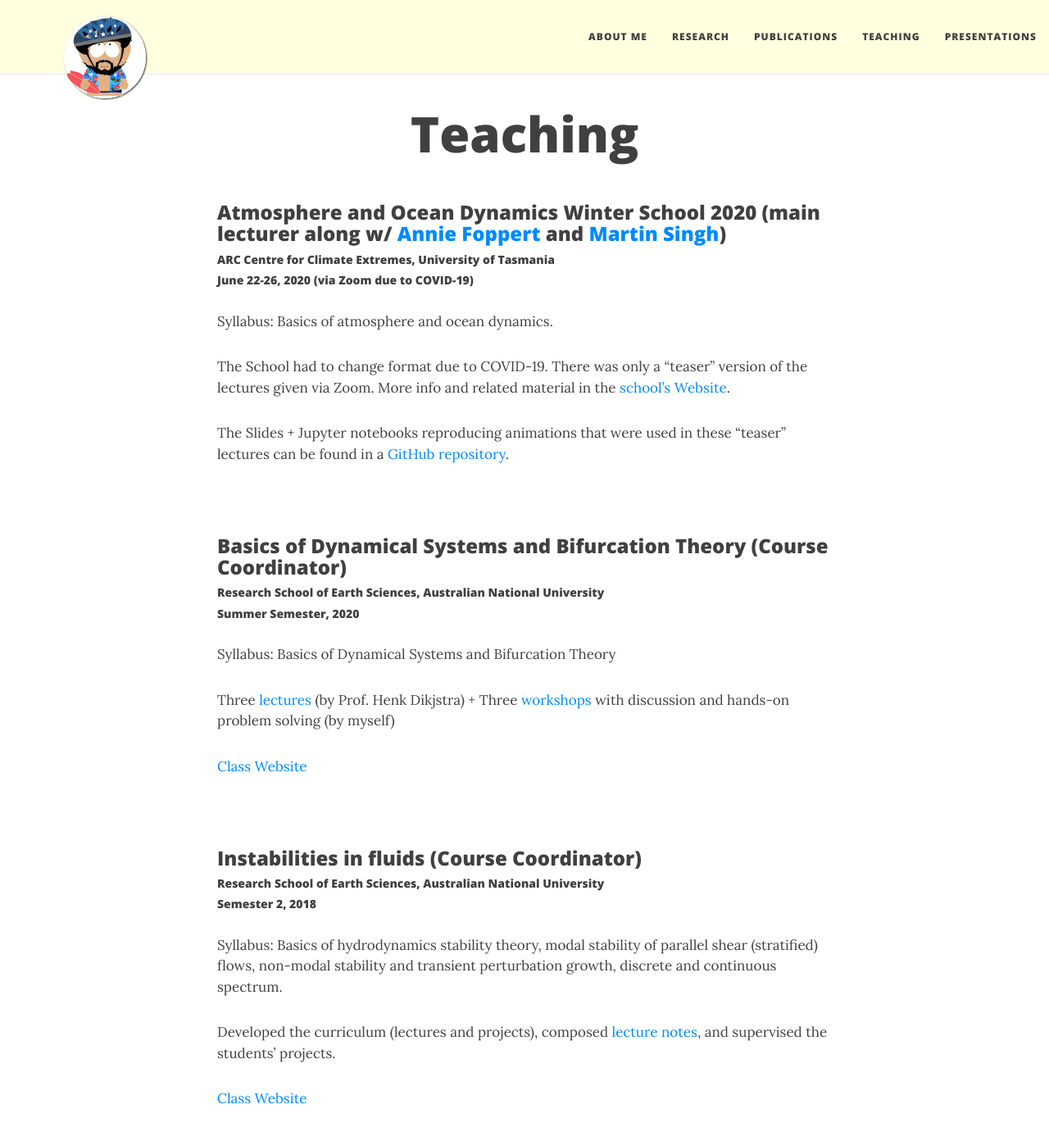
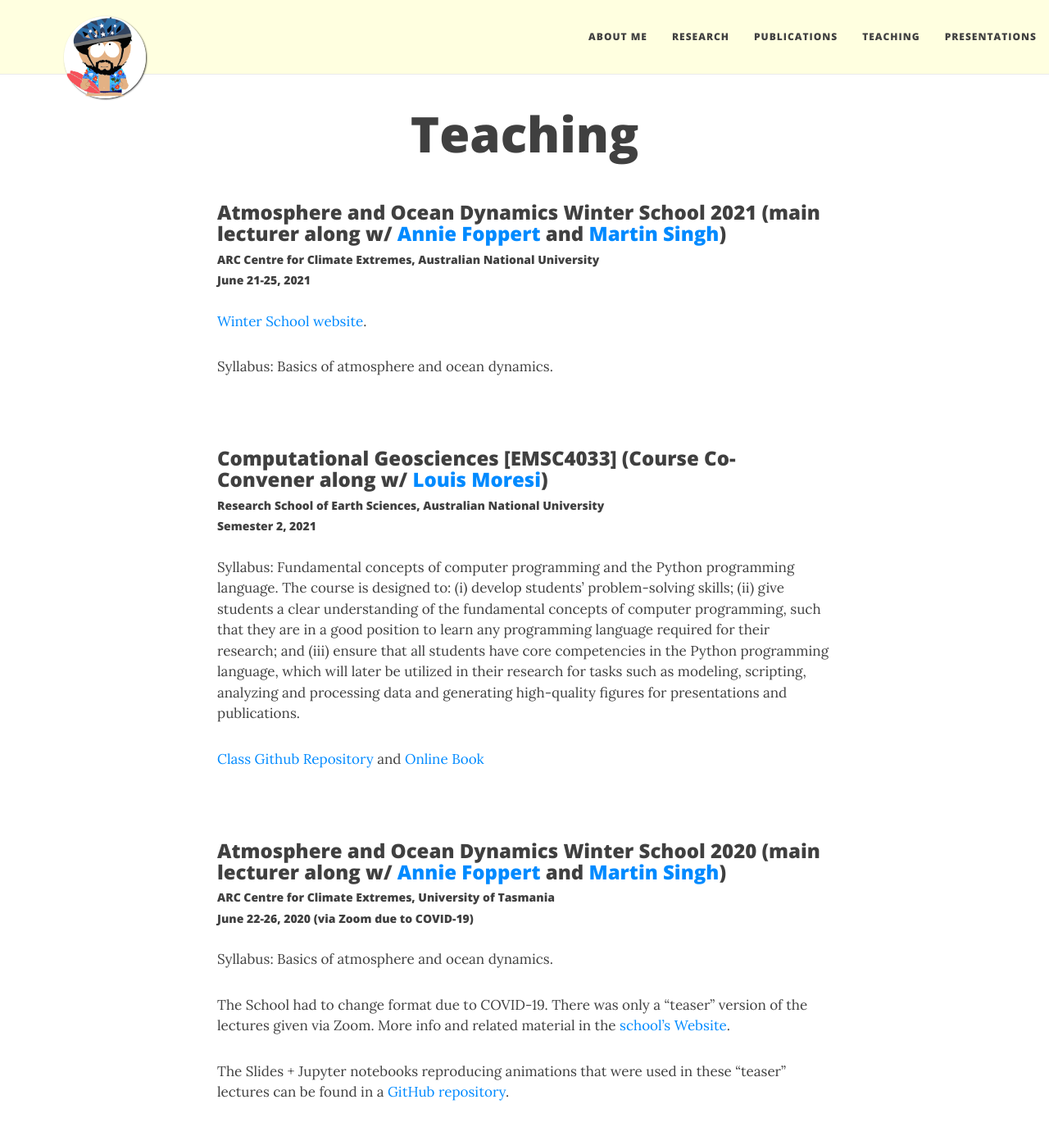
Before and after one commit to navidcy/navidcy.github.io, a Jekyll site: the page built from teaching.md, in a window 1280 px wide and 1400 px high. Shown: the top 1386 px of the window at 82% size. Built offline with Jekyll 4.4.1, drawn with Linux system fonts in a browser that asks for light colours; nearby versions of some CDN libraries.

Commit message:
add clexwinterschool2021 + EMSC4033

```diff
--- a/teaching.md
+++ b/teaching.md
@@ -4,6 +4,26 @@ title: Teaching
 #subtitle:
 ---
 
+
+### Atmosphere and Ocean Dynamics Winter School 2021 (main lecturer along w/ [Annie Foppert](https://scholar.google.com/citations?user=kZ8lBdoAAAAJ&hl=en){:target="_blank"} and [Martin Singh](http://singh.sci.monash.edu){:target="_blank"})
+##### ARC Centre for Climate Extremes, Australian National University
+##### June 21-25, 2021
+
+[Winter School website][clexwinterschool2021]{:target="_blank"}.
+
+Syllabus: Basics of atmosphere and ocean dynamics.
+
+<br>
+
+### Computational Geosciences [EMSC4033] (Course Co-Convener along w/ [Louis Moresi](http://www.moresi.info))
+##### Research School of Earth Sciences, Australian National University
+##### Semester 2, 2021
+
+Syllabus: Fundamental concepts of computer programming and the Python programming language. The course is designed to: (i) develop students’ problem-solving skills; (ii) give students a clear understanding of the fundamental concepts of computer programming, such that they are in a good position to learn any programming language required for their research; and (iii) ensure that all students have core competencies in the Python programming language, which will later be utilized in their research for tasks such as modeling, scripting, analyzing and processing data and generating high-quality figures for presentations and publications.
+
+[Class Github Repository][EMSC4033-repo]{:target="_blank"} and [Online Book][EMSC4033-book]{:target="_blank"}
+
+<br>
 
 ### Atmosphere and Ocean Dynamics Winter School 2020 (main lecturer along w/ [Annie Foppert](https://scholar.google.com/citations?user=kZ8lBdoAAAAJ&hl=en){:target="_blank"} and [Martin Singh](http://singh.sci.monash.edu){:target="_blank"})
 ##### ARC Centre for Climate Extremes, University of Tasmania
@@ -78,12 +98,15 @@ Held tutorials on basic numerical methods for solving ODEs.
 
 
 [clexwinterschool2020]: https://climateextremes.org.au/clex-winter-school-2020-atmosphere-and-ocean-dynamics/
+[clexwinterschool2021]: https://climateextremes.org.au/winter-school-2021-atmosphere-and-ocean-dynamics/
 [clexwinterschool2020repo]: https://github.com/navidcy/CLExWinterSchool2020
 [dynamicaslsystems-anu]: https://github.com/ClimateFluidPhysics-ANU/DynamicalSystems-BifurcationTheory
 [DSlectures]: https://github.com/ClimateFluidPhysics-ANU/DynamicalSystems-BifurcationTheory/tree/master/lectures
 [DSworkshops]: https://github.com/ClimateFluidPhysics-ANU/DynamicalSystems-BifurcationTheory/tree/master/workshops
 [instabilities-anu]: https://github.com/navidcy/Instabilities-in-Fluids
 [instabilities-anu-notes]: http://nbviewer.jupyter.org/github/navidcy/Instabilities-in-Fluids/tree/master/lectures/
+[EMSC4033-book]: https://anu-rses-education.github.io/EMSC-4033/FrontPage.html
+[EMSC4033-repo]: https://github.com/ANU-RSES-Education/EMSC-4033
 [pseudospectral-uncw]: https://github.com/navidcy/PseudospectralTutorial/tree/master/UNCW2018
 [appliedmath3-sio]: http://pordlabs.ucsd.edu/wryoung/SIO203C_Old.html
 [nonlin-nkua]: http://users.uoa.gr/~pjioannou/nonlin/
```
